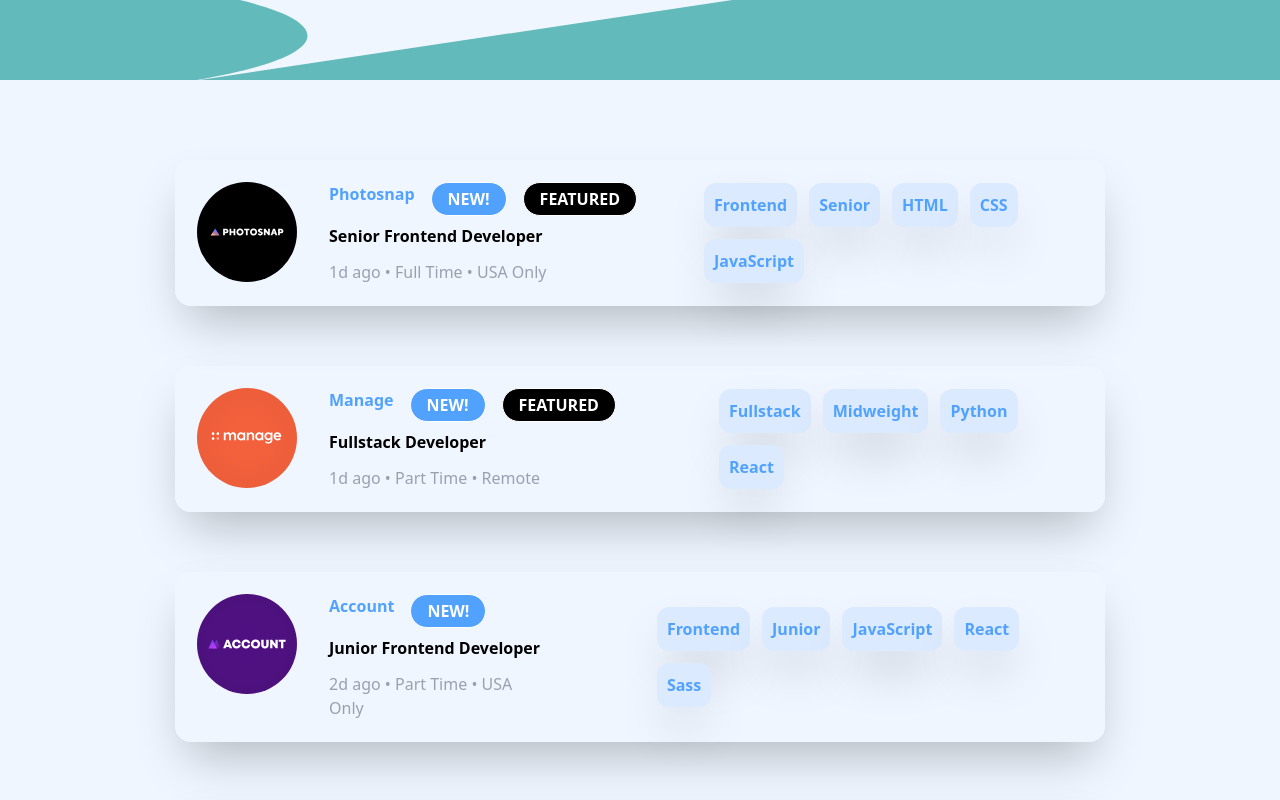
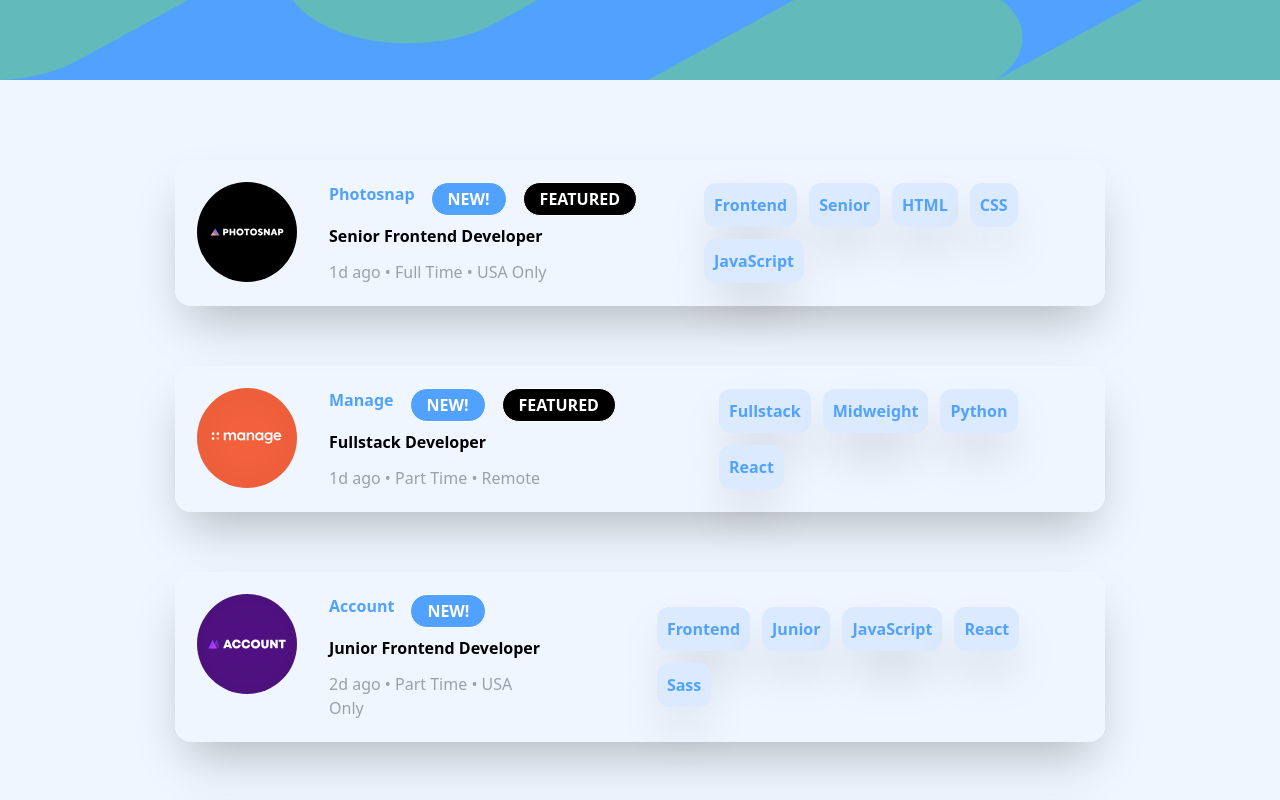
Before and after one commit to StormKing969/job-listing-with-filter, a React (Vite) app: page / in a window 1280 px wide. Shown: the top 800 px of the page. Built offline with nearby package versions, Linux system fonts and the light colour scheme.

Commit message:
Overlapping Header Image with Background Color

```diff
--- a/src/components/Home.tsx
+++ b/src/components/Home.tsx
@@ -30,11 +30,16 @@ const Home = () => {
 
   return (
     <main className={"p-0 m-0 box-border bg-blue-50 relative z-10"}>
-      <img
-        src={"/bg-header-mobile.svg"}
-        alt={"Background Image"}
-        className={"w-full h-20 mb-5 absolute -z-1"}
-      />
+      <div className={"absolute h-20 w-full bg-blue-400 -z-10"} />
+
+      <picture className={"w-full h-20 mb-5 absolute -z-10"}>
+        <source media="(min-width: 1024px)" srcSet="/bg-header-desktop.svg" />
+        <img
+          src={"/bg-header-mobile.svg"}
+          alt={"Responsive Background Image"}
+          className={"w-full h-20"}
+        />
+      </picture>
 
       <section
         className={"flex flex-col gap-3 items-center justify-center p-5"}
```
